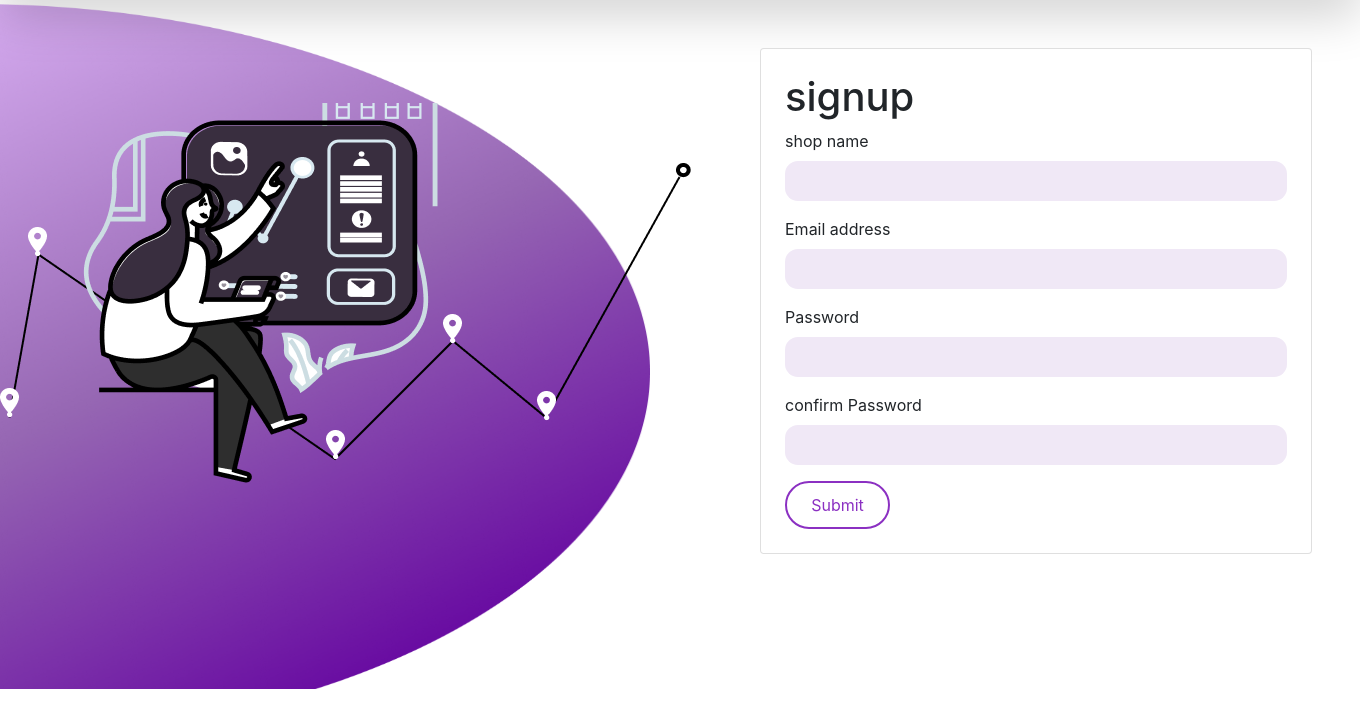
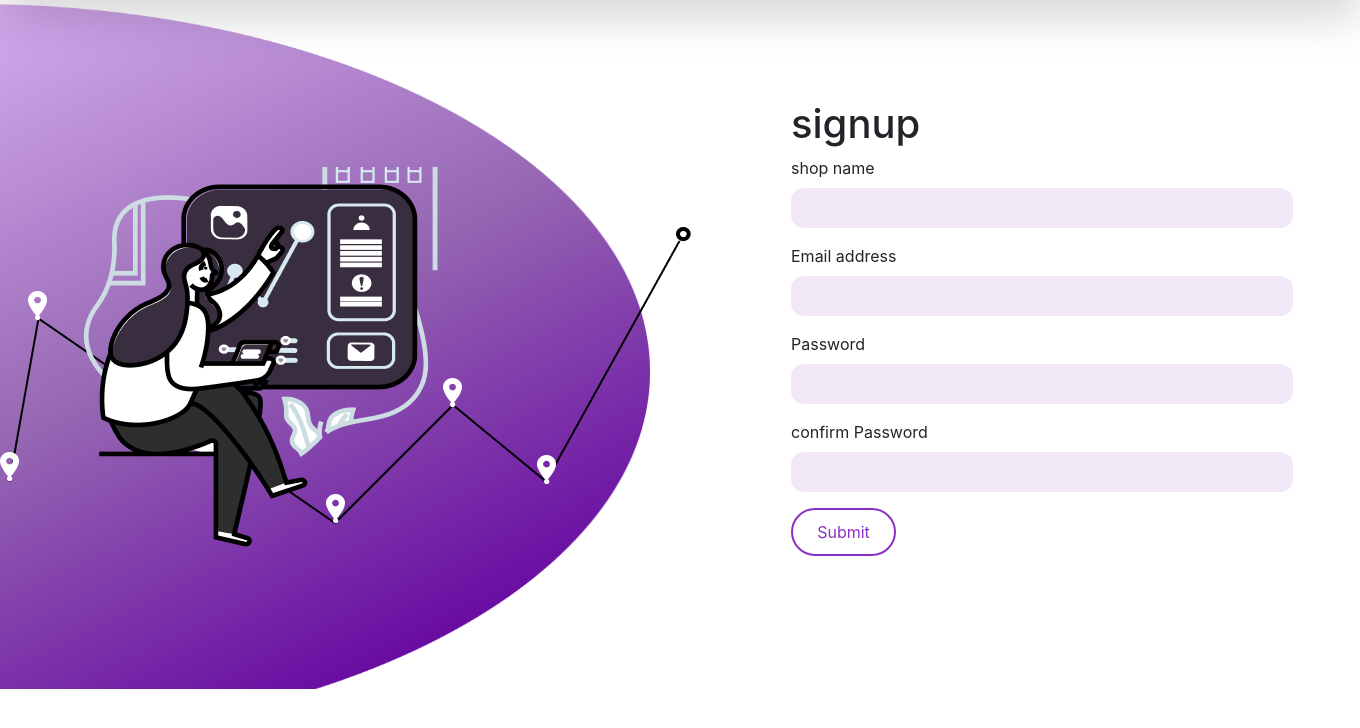
Before and after one commit to AryanPatel060/STOCKFINDER, a Django app: page /shop/signupshop/ in a window 1360 px wide. Shown: the part 59-787 px from the top of the page. Run offline with Django 4.2, Linux system fonts and the light colour scheme; some libraries are stand-ins or nearby versions.

Commit message:
signup page change

```diff
--- a/shop/static/css/signup.css
+++ b/shop/static/css/signup.css
@@ -1,7 +1,10 @@
 .container_signup{
     display: flex;
     justify-content: center;
-
+    margin: 80px 50px 50px;
+    width: 700px;
+    height: 600px;
+    padding: 20px 50px;
 }
 
 .form-control{
@@ -33,3 +36,7 @@ left:0px;
     position:absolute;
     z-index: -1;
 }
+.container2_signup{
+    border: none;
+
+}
--- a/shop/templates/signupshop.html
+++ b/shop/templates/signupshop.html
@@ -5,8 +5,6 @@
         <img id='ellipse1' class='ellipse1' src="/static/image/image.png">
         <img id='clip' class='clip' src="/static/image/clip.png">
     </div>
-
-
 
     <div class="container_signup">
         {% if messages %}
@@ -16,7 +14,7 @@
             {% endfor %}
         </ul>
         {% endif %}
-        <div class="card p-4 m-5" style="max-width: 600px;">
+        <div class="container2_signup" style="max-width: 600px;">
             <h1 >signup</h1>
             <form action="{% url 'signupshop' %}" method="Post">
                 {% csrf_token %}
@@ -37,8 +35,8 @@
                 <input type="password" class="form-control" id="cpassword" name="cpassword">
             </div>
                     <button type="submit" class="btn_btn-primary">Submit</button>
-        </form>
-    </div>
+            </form>
+        </div>
     </div>
 </main>
 {% endblock body %}
```
